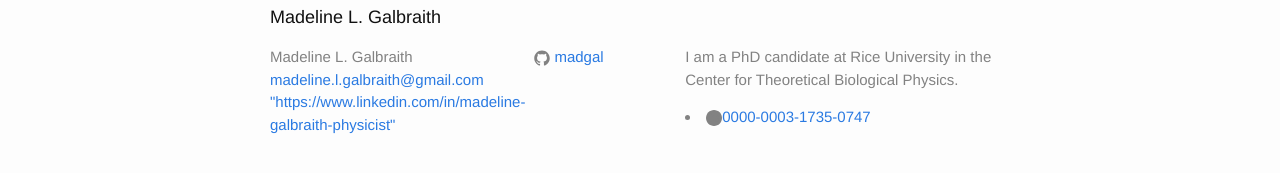
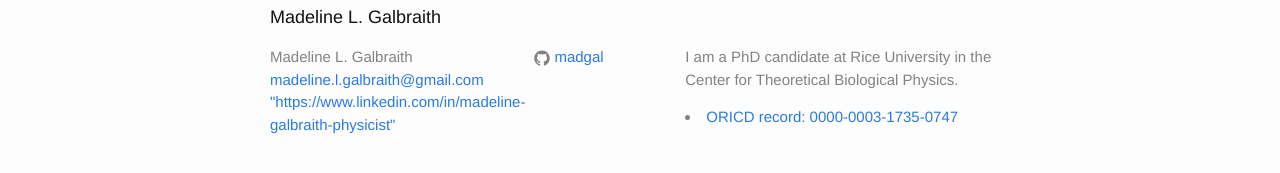
Before and after one commit to madgal/madgal.github.io, a Jekyll site: the page built from index.html, in a window 1280 px wide. Shown: the part 347-520 px from the top of the page. Built offline with Jekyll 4.4.1, drawn with Linux system fonts in a browser that asks for light colours.

Commit message:
Update icon-orcid.html

```diff
--- a/_includes/icon-orcid.html
+++ b/_includes/icon-orcid.html
@@ -1 +1 @@
-<a href="https://orcid.org/{{ include.username }}"><span class="icon icon--orcid">{% include icon-orcid.svg %}</span><span class="username">{{ include.username }}</span></a>
+<a href="https://orcid.org/{{ include.username }}"><span class="username">ORICD record: {{ include.username }}</span></a>
```
